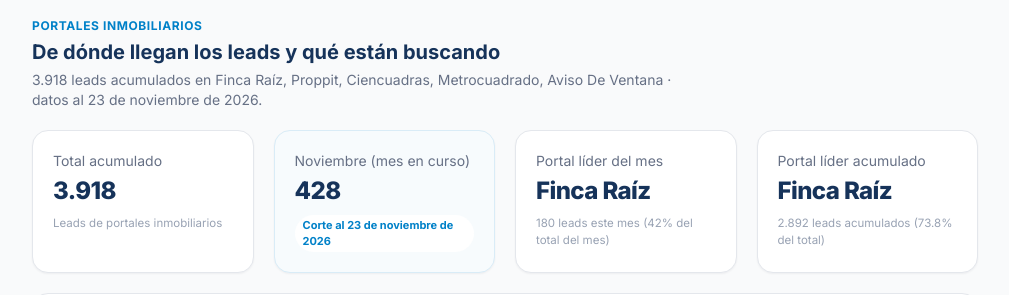
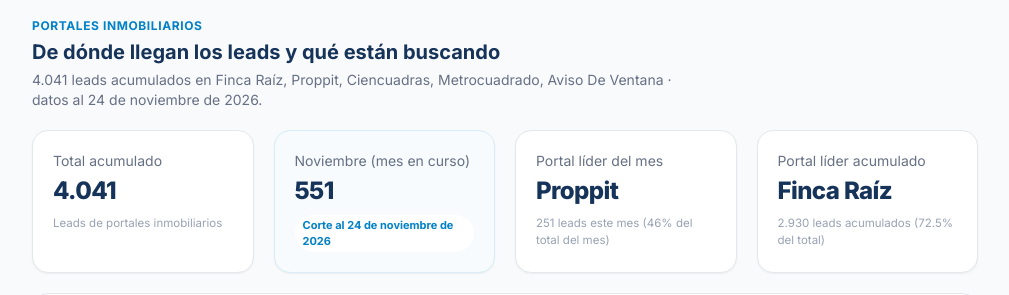
Before and after one commit to Jyzus11/Info-meta-pi, a plain HTML site: page index.html in a window 1280 px wide. Shown: the part 2411-2706 px from the top of the page, without its empty margins (270-1279 px from the left). Drawn offline with nearby package versions, Linux system fonts and the light colour scheme; animation ran at ten frames a second.

Commit message:
Actualizacion automatica mar 24/11/2026  9:03:23,15

```diff
--- a/index.html
+++ b/index.html
@@ -57,7 +57,7 @@
      ===================================================================== -->
 <script id="dashboard-data-block">
 const DASHBOARD_DATA = {
-  "lastUpdated": "2026-11-23",
+  "lastUpdated": "2026-11-24",
   "pauta": {
     "months": [
       "Enero",
@@ -279,28 +279,28 @@ const DASHBOARD_DATA = {
     }
   },
   "portales": {
-    "corteLabel": "23 de noviembre de 2026",
+    "corteLabel": "24 de noviembre de 2026",
     "mesEnCurso": "Noviembre",
-    "totalAcumulado": 3918,
+    "totalAcumulado": 4041,
     "porPortalAcumulado": [
       {
         "portal": "Finca Raíz",
-        "leads": 2892,
-        "pct": 73.8
+        "leads": 2930,
+        "pct": 72.5
       },
       {
         "portal": "Proppit",
-        "leads": 514,
-        "pct": 13.1
+        "leads": 595,
+        "pct": 14.7
       },
       {
         "portal": "Ciencuadras",
         "leads": 404,
-        "pct": 10.3
+        "pct": 10.0
       },
       {
         "portal": "Metrocuadrado",
-        "leads": 105,
+        "leads": 109,
         "pct": 2.7
       },
       {
@@ -310,10 +310,10 @@ const DASHBOARD_DATA = {
       }
     ],
     "mesEnCursoPorPortal": {
-      "Finca Raíz": 180,
-      "Proppit": 170,
+      "Finca Raíz": 218,
+      "Proppit": 251,
       "Ciencuadras": 57,
-      "Metrocuadrado": 20,
+      "Metrocuadrado": 24,
       "Aviso De Ventana": 1
     },
     "porMesYPortal": {
@@ -340,7 +340,7 @@ const DASHBOARD_DATA = {
             178,
             2136,
             140,
-            180
+            218
           ]
         },
         {
@@ -354,7 +354,7 @@ const DASHBOARD_DATA = {
             10,
             14,
             74,
-            170
+            251
           ]
         },
         {
@@ -382,7 +382,7 @@ const DASHBOARD_DATA = {
             5,
             13,
             9,
-            20
+            24
           ]
         },
         {
@@ -422,33 +422,33 @@ const DASHBOARD_DATA = {
         229,
         2236,
         299,
-        428
+        551
       ]
     },
     "porTipoInmueble": [
       {
         "tipo": "Apartamento",
-        "leads": 1723
+        "leads": 1780
       },
       {
         "tipo": "Casa",
-        "leads": 1542
+        "leads": 1592
       },
       {
         "tipo": "Lote",
-        "leads": 341
+        "leads": 348
       },
       {
         "tipo": "Bodega",
-        "leads": 125
+        "leads": 130
       },
       {
         "tipo": "Local Comercial",
-        "leads": 108
+        "leads": 111
       },
       {
         "tipo": "Oficina",
-        "leads": 38
+        "leads": 39
       },
       {
         "tipo": "Cabaña",
@@ -486,11 +486,11 @@ const DASHBOARD_DATA = {
     "porVentaArriendo": [
       {
         "modalidad": "Venta SAE",
-        "leads": 2896
+        "leads": 2970
       },
       {
         "modalidad": "Admin / Arriendo SAE",
-        "leads": 697
+        "leads": 738
       },
       {
         "modalidad": "Venta Privado",
@@ -498,7 +498,7 @@ const DASHBOARD_DATA = {
       },
       {
         "modalidad": "Arriendo Privado",
-        "leads": 152
+        "leads": 160
       }
     ]
   },
@@ -506,7 +506,7 @@ const DASHBOARD_DATA = {
     "porEstado": [
       {
         "estado": "SIN GESTIONAR",
-        "leads": 3487
+        "leads": 3610
       },
       {
         "estado": "EN GESTION",
@@ -623,15 +623,15 @@ const DASHBOARD_DATA = {
     "sinGestionarPorLinea": [
       {
         "linea": "VENTA SAE",
-        "leads": 2829
+        "leads": 2903
       },
       {
         "linea": "ADMIN / ARRIENDO SAE",
-        "leads": 595
+        "leads": 636
       },
       {
         "linea": "ARRIENDO PRIVADO",
-        "leads": 41
+        "leads": 49
       },
       {
         "linea": "VENTA PRIVADO",
@@ -645,7 +645,7 @@ const DASHBOARD_DATA = {
     "asignacionReal": [
       {
         "ejecutivo": "SIN ASIGNAR",
-        "total": 1810
+        "total": 1933
       },
       {
         "ejecutivo": "DAGOBERTO",
@@ -729,7 +729,7 @@ const DASHBOARD_DATA = {
      ===================================================================== -->
 <script id="bases-data-block">
 const BASES_DATA = {
-  "lastUpdated": "2026-11-23",
+  "lastUpdated": "2026-11-24",
   "eventos": [
     {
       "nombre": "Registro continuo de Brokers",
```
